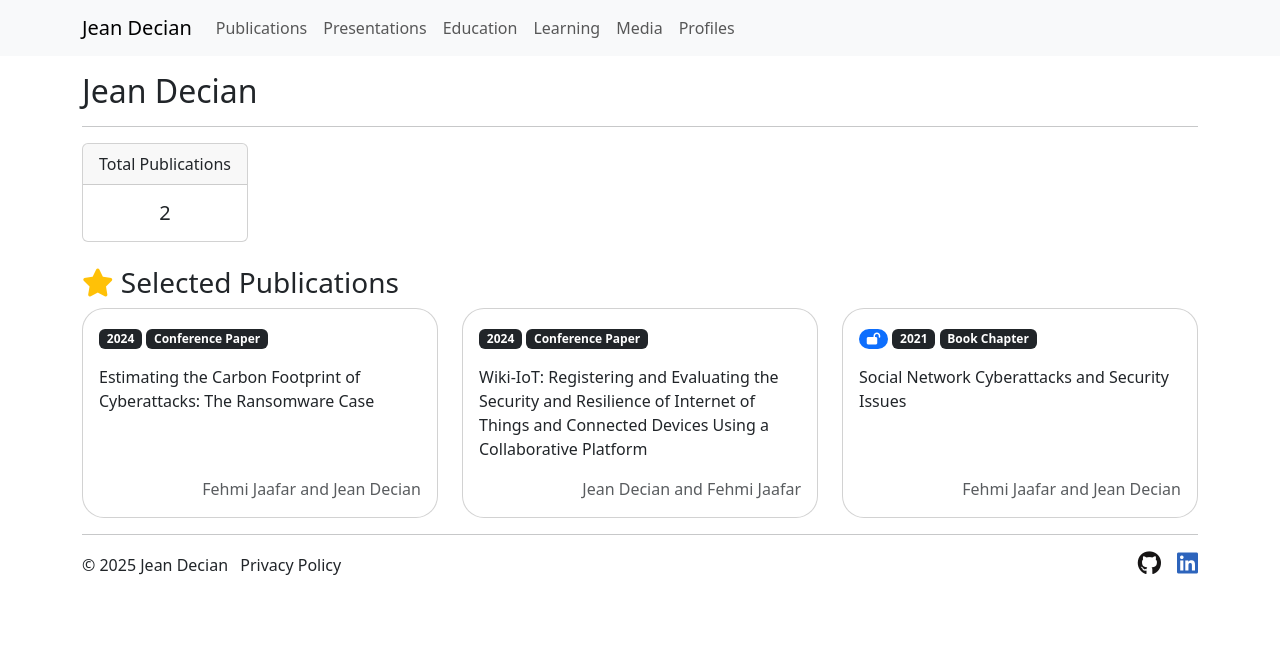
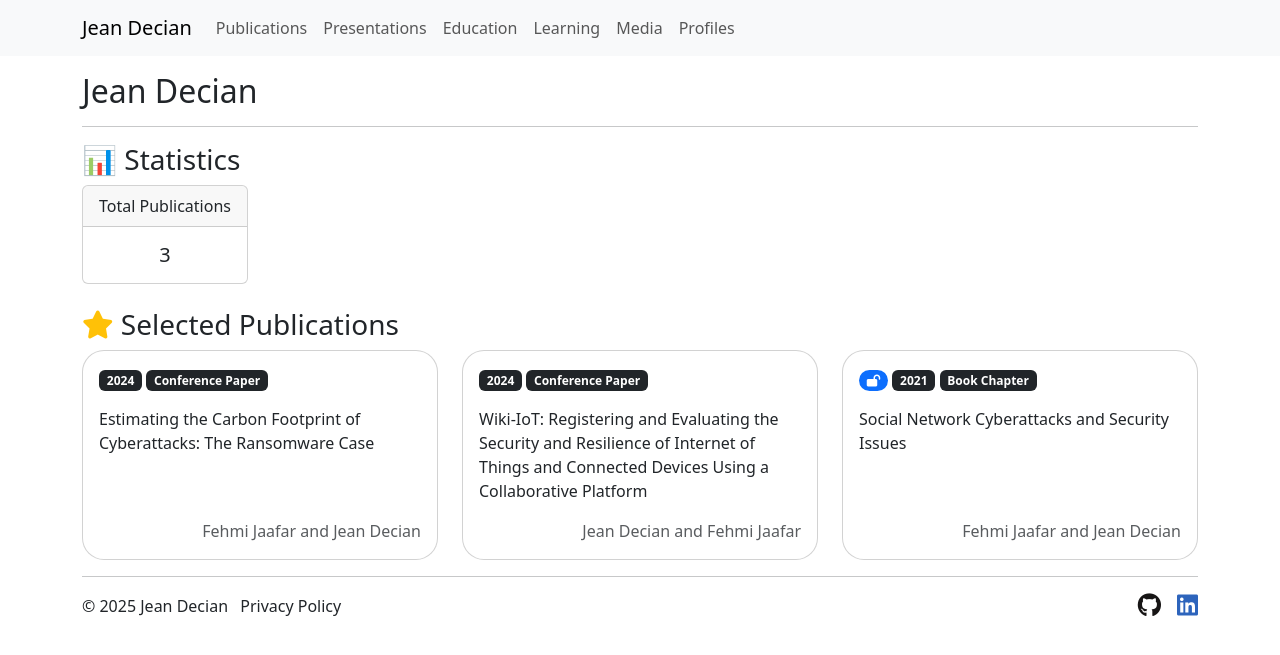
Before and after one commit to jeandecian/info, a Jekyll site: the page built from index.md, in a window 1280 px wide. Shown: the top 655 px of the page. Built offline with Jekyll 4.4.1, drawn with Linux system fonts in a browser that asks for light colours; nearby versions of some CDN libraries.

Commit message:
update index statistics source to collection

```diff
--- a/_data/index.yml
+++ /dev/null
@@ -1,3 +0,0 @@
-- header: Total Publications
-  title: 2
-  class: col-md-2
--- a/index.md
+++ b/index.md
@@ -6,17 +6,16 @@ title: Home
 <div class="container" style="margin-top: 1em">
   <h2>Jean Decian</h2>
   <hr />
+  <h3>📊 Statistics</h3>
   <div class="row">
-    {% for index in site.data.index %}
-    <div class="{{ index.class }}">
+    <div class="col-md-2">
       <div class="card text-center h-100">
-        <div class="card-header">{{ index.header }}</div>
+        <div class="card-header">Total Publications</div>
         <div class="card-body">
-          <h5 class="card-title mb-0">{{ index.title }}</h5>
+          <h5 class="card-title mb-0">{{ site.publications | size }}</h5>
         </div>
       </div>
     </div>
-    {% endfor %}
   </div>
   <br />
   {% include selected-publications.html %}
```
